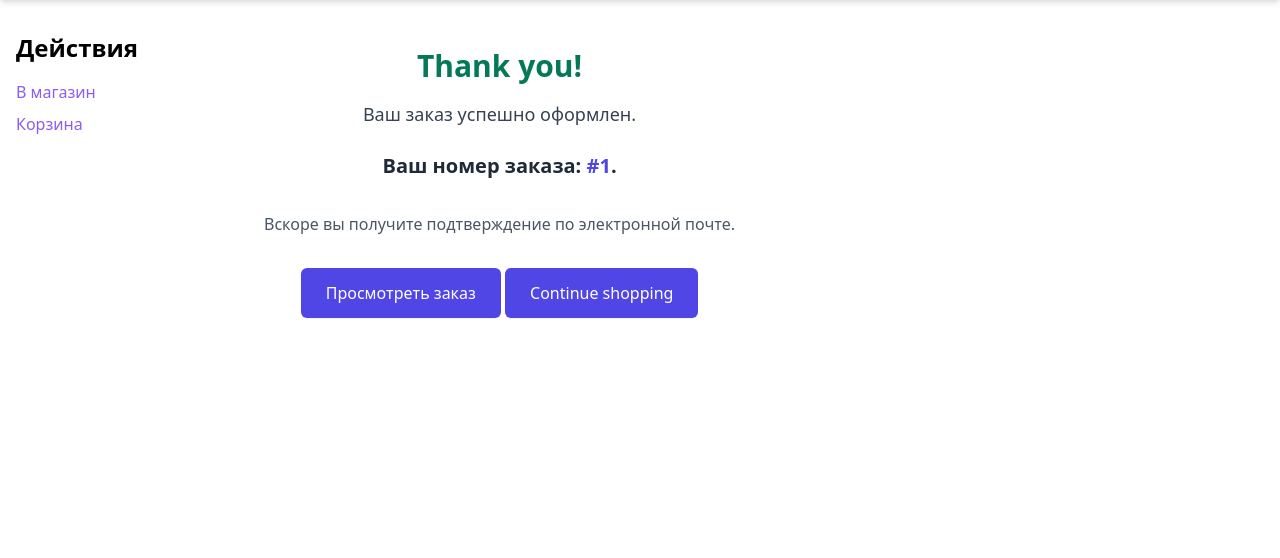
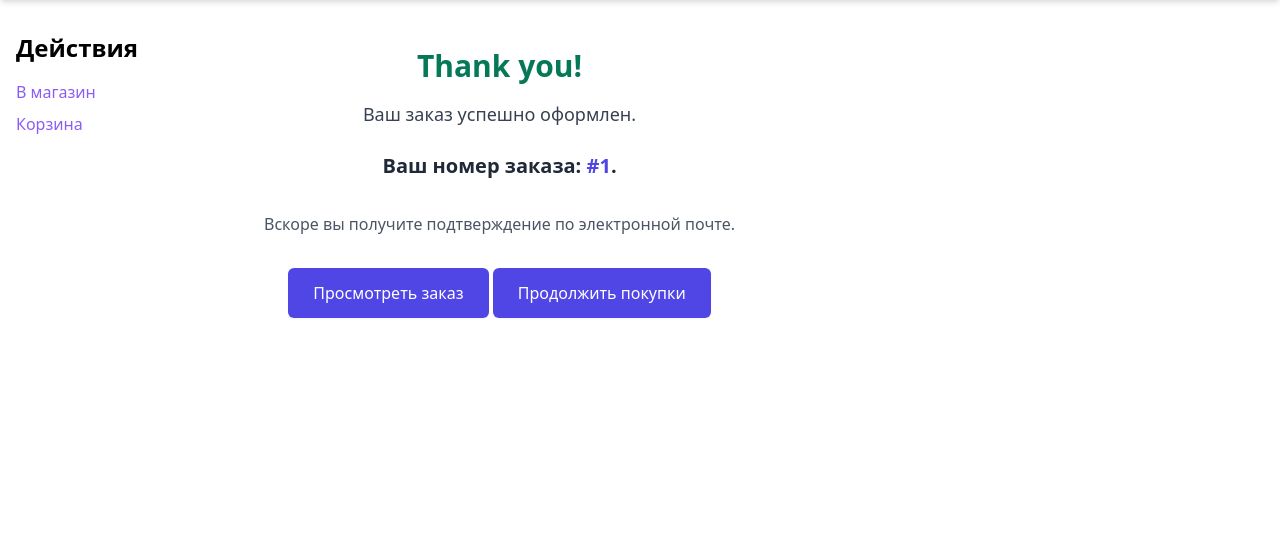
Before and after one commit to leonzag/giftshop, a Django app: template app/orders/templates/orders/order/created.html in a window 1280 px wide. Shown: the part 60-618 px from the top of the page. Run offline with Django 5.2, Linux system fonts and the light colour scheme; the template is opened without the code that fills it: most values are stand-ins (such as "Sample title", 1, 10 or a date in 2020).

Commit message:
~ orders: template: order created: fix link lang

```diff
--- a/app/orders/templates/orders/order/created.html
+++ b/app/orders/templates/orders/order/created.html
@@ -19,7 +19,7 @@
                 Просмотреть заказ
             </a>
             <a href="{% url 'shop:product_list' %}" class="inline-flex items-center px-6 py-3 border border-transparent shadow-sm text-base font-medium rounded-md text-white bg-indigo-600 hover:bg-indigo-700 focus:outline-none focus:ring-2 focus:ring-offset-2 focus:ring-indigo-500">
-                Continue shopping
+                Продолжить покупки
             </a>
         </div>
     </div>
```
